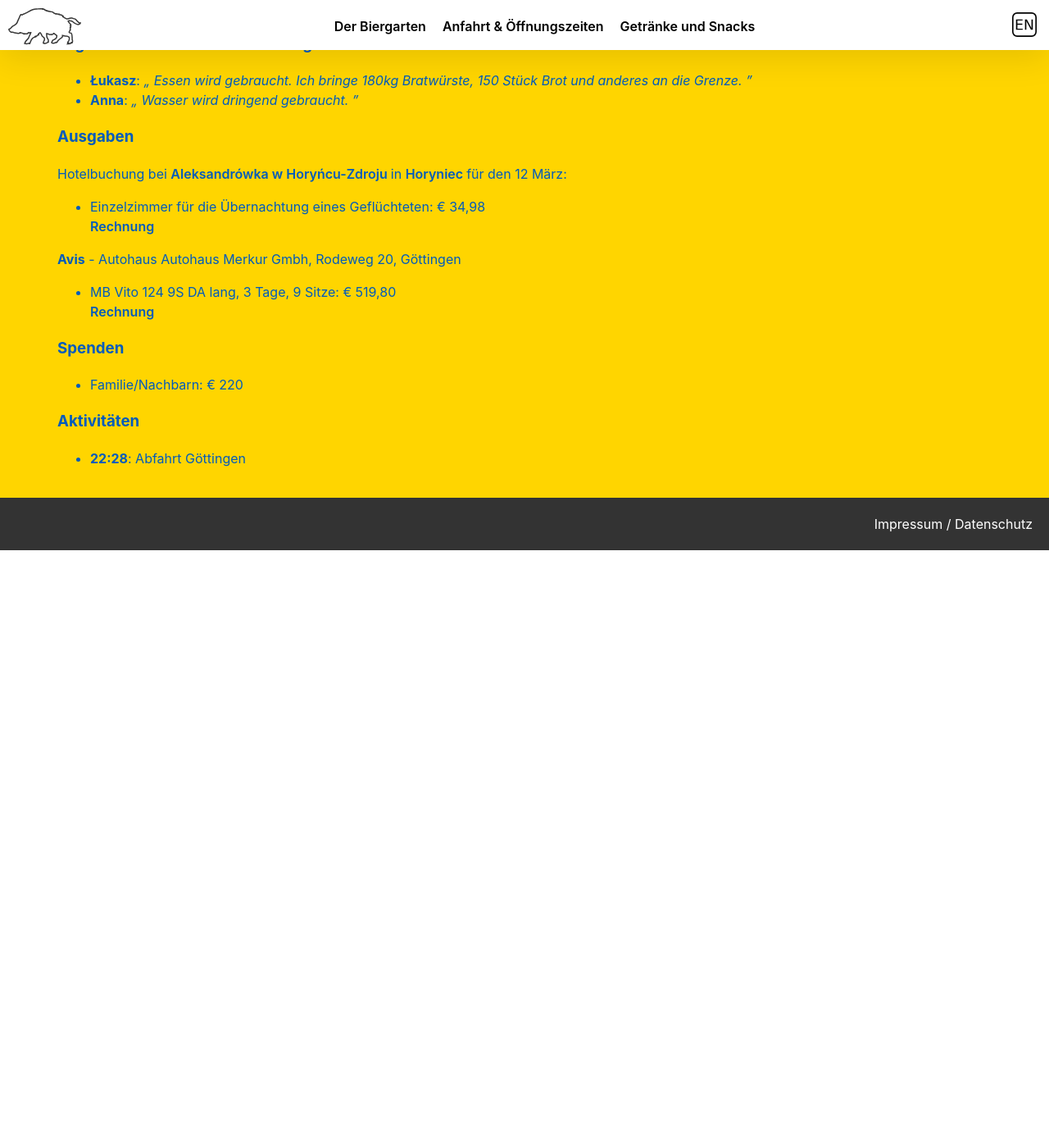
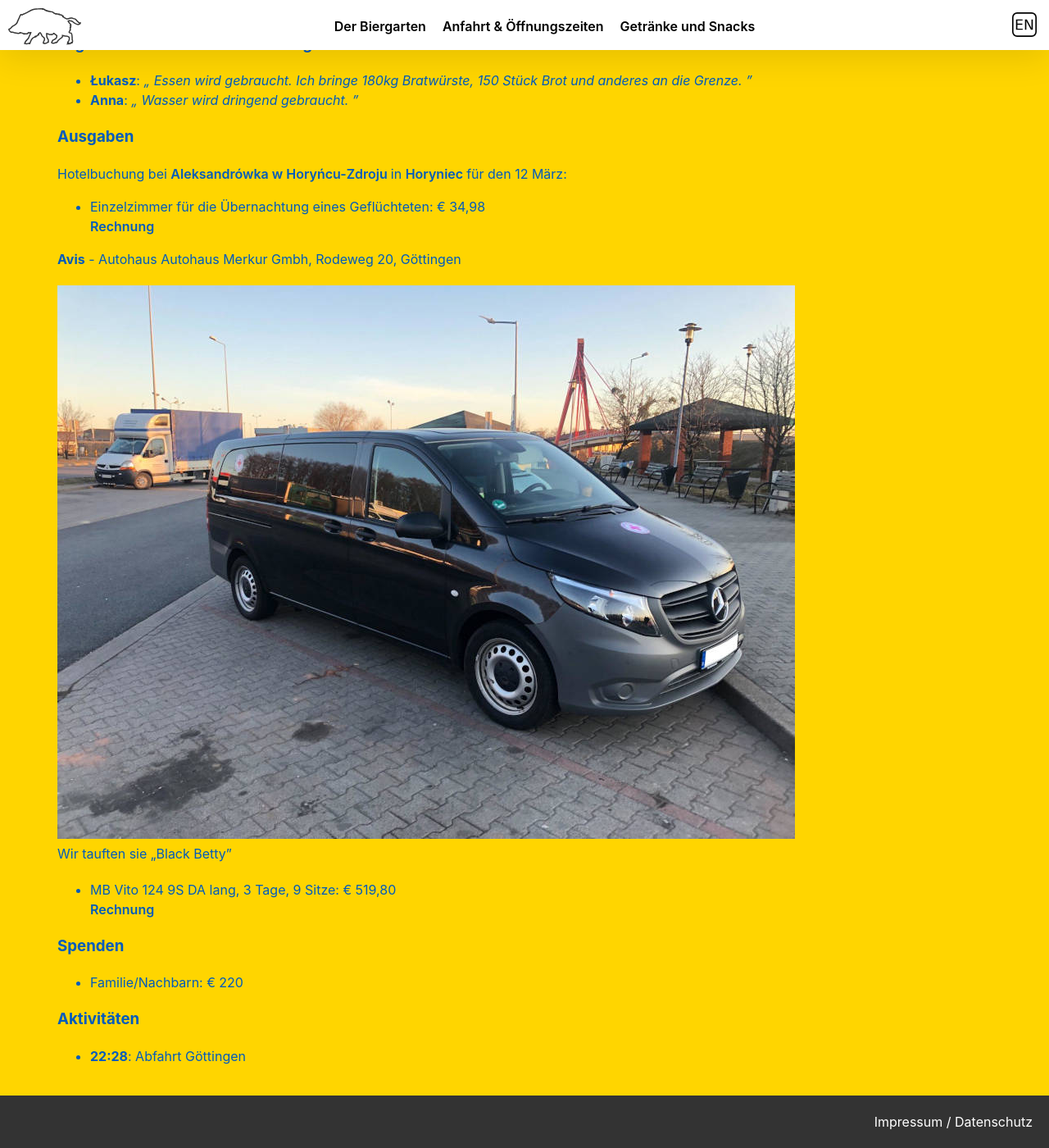
Before and after one commit to versable/kehr-website, a Jekyll site: the page built from ukraine.html, in a window 1280 px wide and 1400 px high, scrolled down 985 px. Shown: the whole window at 82% size. Built offline with Jekyll 4.4.1, drawn with Linux system fonts in a browser that asks for light colours; before the commit the page ends 1656 px from its top, so only the background shows below that.

Commit message:
Add black betty

```diff
--- a/_sass/_base.scss
+++ b/_sass/_base.scss
@@ -225,7 +225,7 @@ nav {
 
                 &::after,
                 &::before {
-                    content: "";
+                    content: '';
                     position: absolute;
                     display: block;
                     width: 25px;
@@ -295,6 +295,14 @@ nav {
         text-decoration: none;
         font-weight: 600;
         color: #005bbc;
+    }
+
+    figure {
+        margin: 20px 0;
+    }
+
+    figure img {
+        max-width: 100%;
     }
 
     i::before {
--- a/en/ukraine.html
+++ b/en/ukraine.html
@@ -99,6 +99,10 @@ permalink: /en/ukraine/
             </li>
         </ul>
         <b>Avis</b> - Autohaus Autohaus Merkur Gmbh, Rodeweg 20, Göttingen
+        <figure>
+            <img src="/images/ukraine/black-betty.jpg" alt="Black Betty">
+            <figcaption>We christened her „Black Betty”</figcaption>
+        </figure>
         <ul>
             <li>
                 MB Vito 124 9S DA long, 3 days, 9 seats: € 519,80
--- a/ukraine.html
+++ b/ukraine.html
@@ -99,6 +99,10 @@ permalink: /ukraine/
             </li>
         </ul>
         <b>Avis</b> - Autohaus Autohaus Merkur Gmbh, Rodeweg 20, Göttingen
+        <figure>
+            <img src="/images/ukraine/black-betty.jpg" alt="Black Betty">
+            <figcaption>Wir tauften sie „Black Betty”</figcaption>
+        </figure>
         <ul>
             <li>
                 MB Vito 124 9S DA lang, 3 Tage, 9 Sitze: € 519,80
```
Also changed, not shown: images/ukraine/black-betty.jpg (added).
